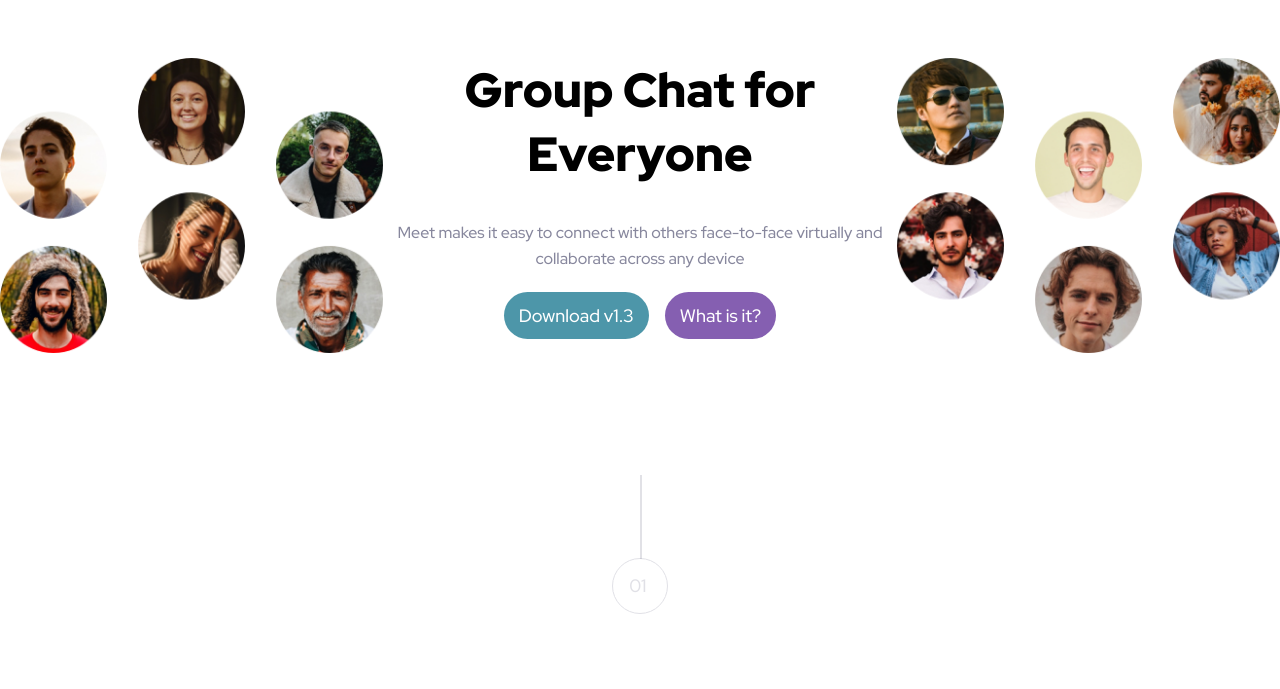
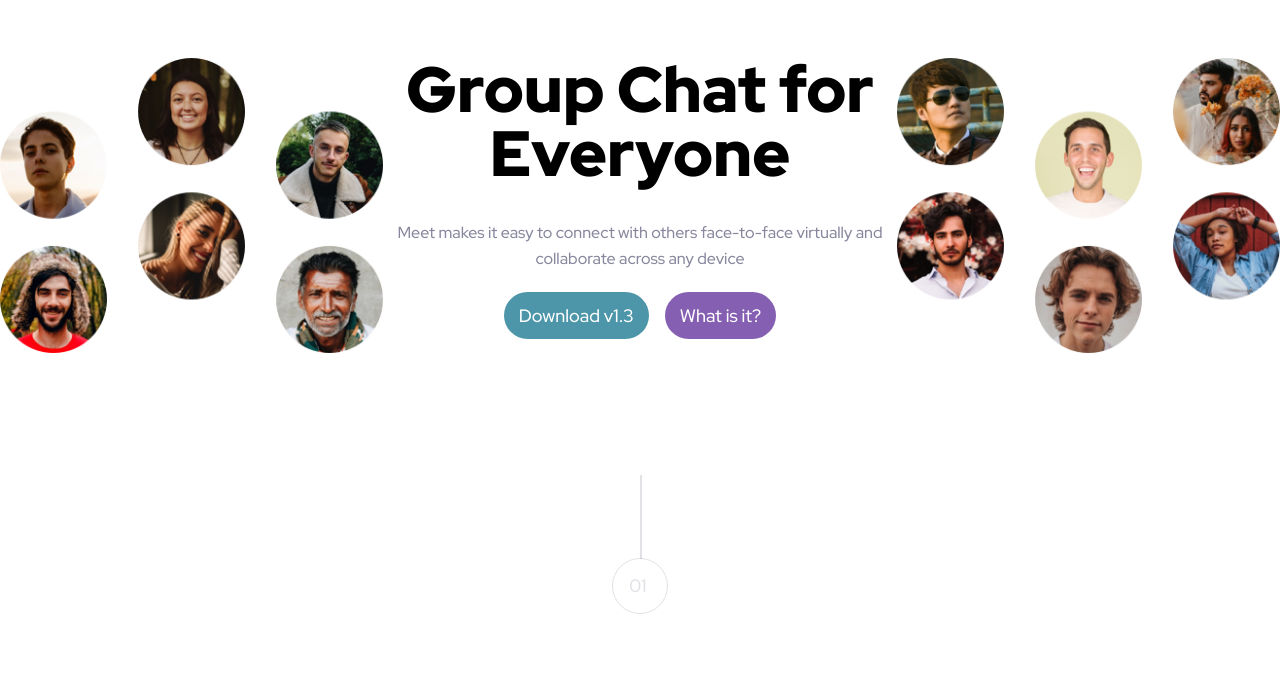
Before and after one commit to WatchedDog/Meet-Landing-Page, a plain HTML site: page Code/index.html in a window 1280 px wide. Shown: the part 111-800 px from the top of the page. Drawn offline with Linux system fonts and the light colour scheme.

Commit message:
Update style.css

```diff
--- a/Code/style.css
+++ b/Code/style.css
@@ -69,7 +69,7 @@ body {
 
 .hero-middle > h1 {
   font-weight: bold;
-  font-size: 6vh;
+  font-size: 64px;
   text-align: center;
   line-height: 64px;
   margin-bottom: 34px;
@@ -293,7 +293,7 @@ footer::after {
   }
 }
 
-@media only screen and (max-width: 768px) {
+@media only screen and (max-width: 800px) {
   .page-1 {
     display: none;
   }
```
